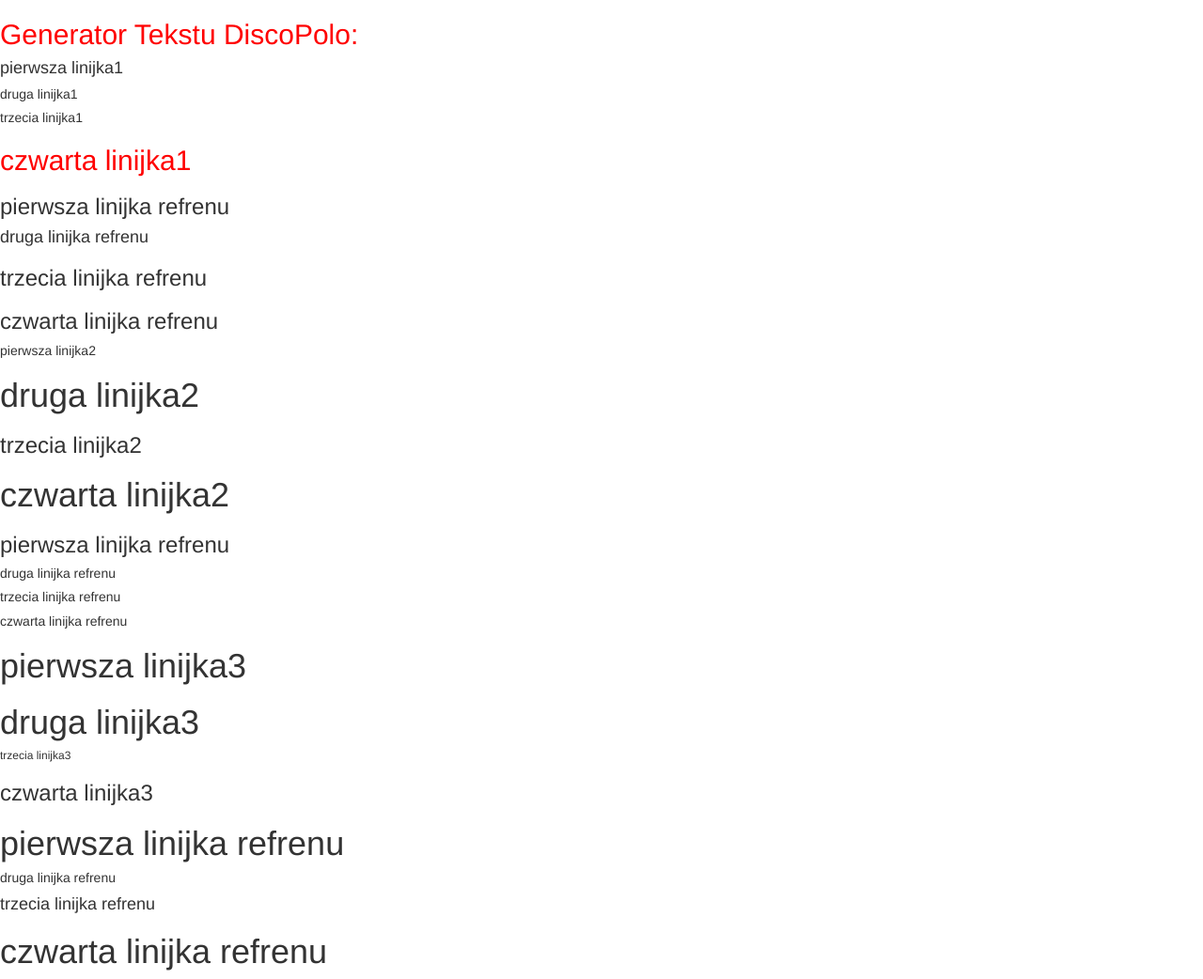
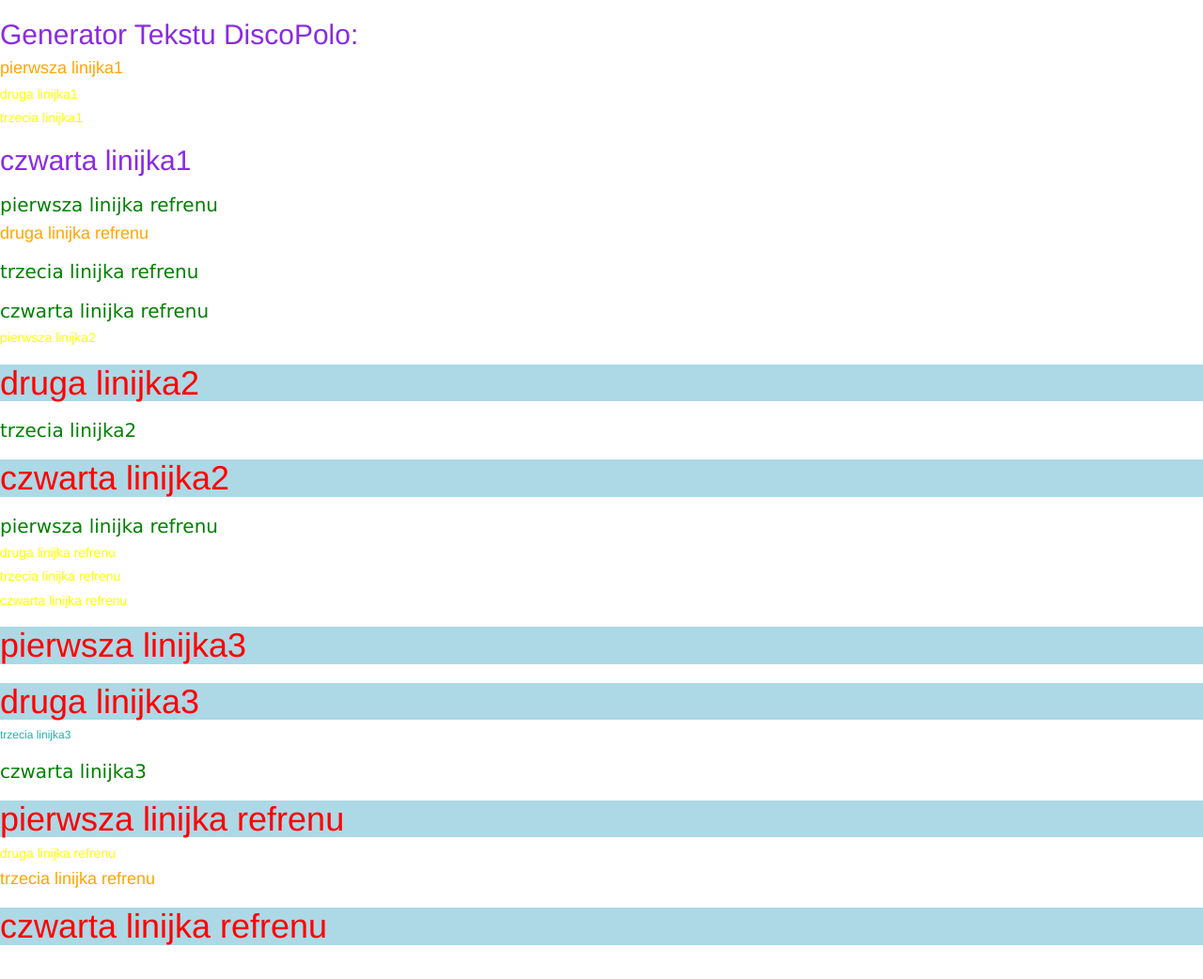
Before and after one commit to daggeru/sh2017, a Flask app: page / in a window 1280 px wide. Shown: the whole page at 94% size. After the commit the page ends 1006 px from the top, so only its background shows below. Run offline with Flask 2, Linux system fonts and the light colour scheme; some libraries are stand-ins or nearby versions.

Commit message:
linijki wyswietlaja sie, dodalam flaskowe odpalanie appki

```diff
--- a/static/style.css
+++ b/static/style.css
@@ -1,3 +1,21 @@
+h1 {
+    color: red;
+    background-color: lightblue;
+}
 h2 {
-    color: red;
+    color: blueviolet;
 }
+h3 {
+    color: green;
+    font-family: verdana;
+    font-size: 20px;
+}
+h4 {
+    color: orange;
+}
+h5 {
+    color: yellow;
+}
+h6 {
+    color: lightseagreen;
+}
--- a/templates/index.html
+++ b/templates/index.html
@@ -22,6 +22,7 @@
                                     '<h' + a + '>' + data.zwrotki[i][k] + '</h' + a + '>'
                                 ).hide().delay(1000).fadeIn(1000);
                                 console.log(data.zwrotki[i][k]);
+
                             }
                             for (j = 0; j < data.refren[0].length; j++) {
                                 b = Math.floor((Math.random() * 6) + 1);
```
